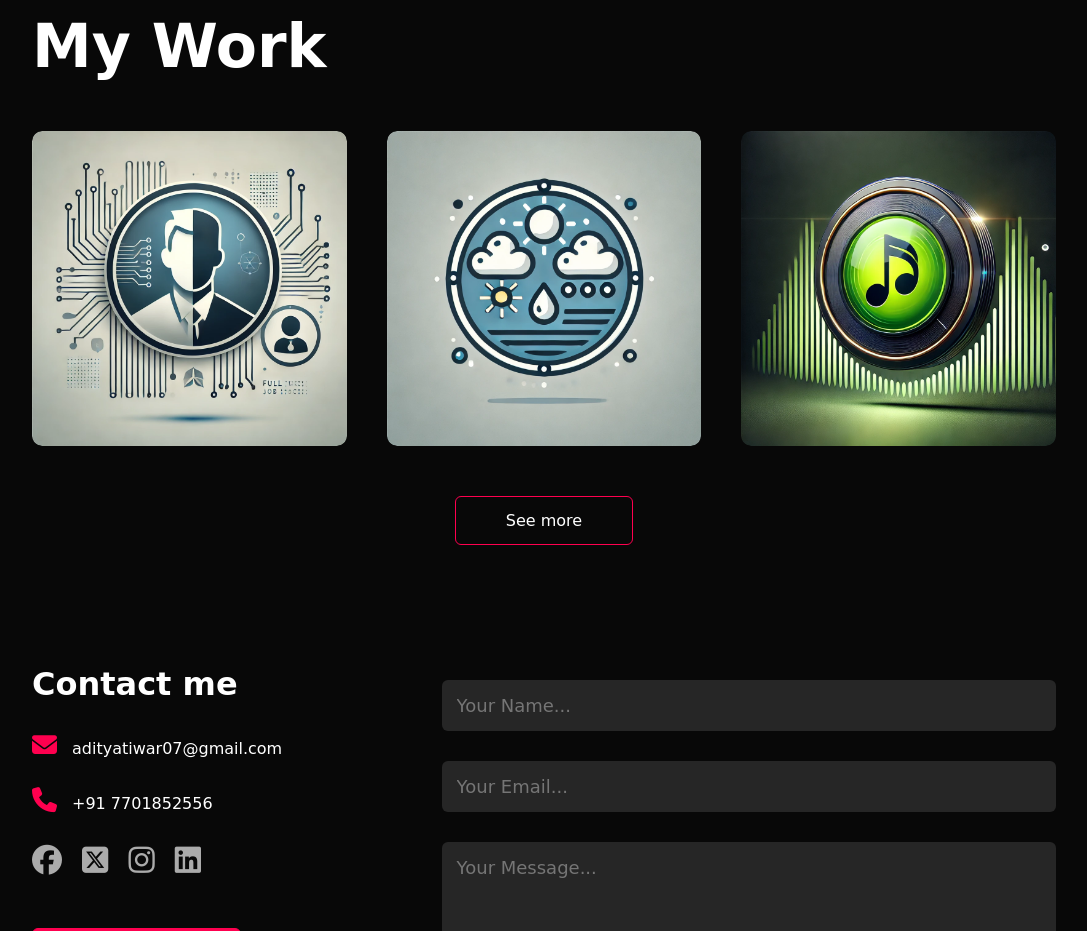
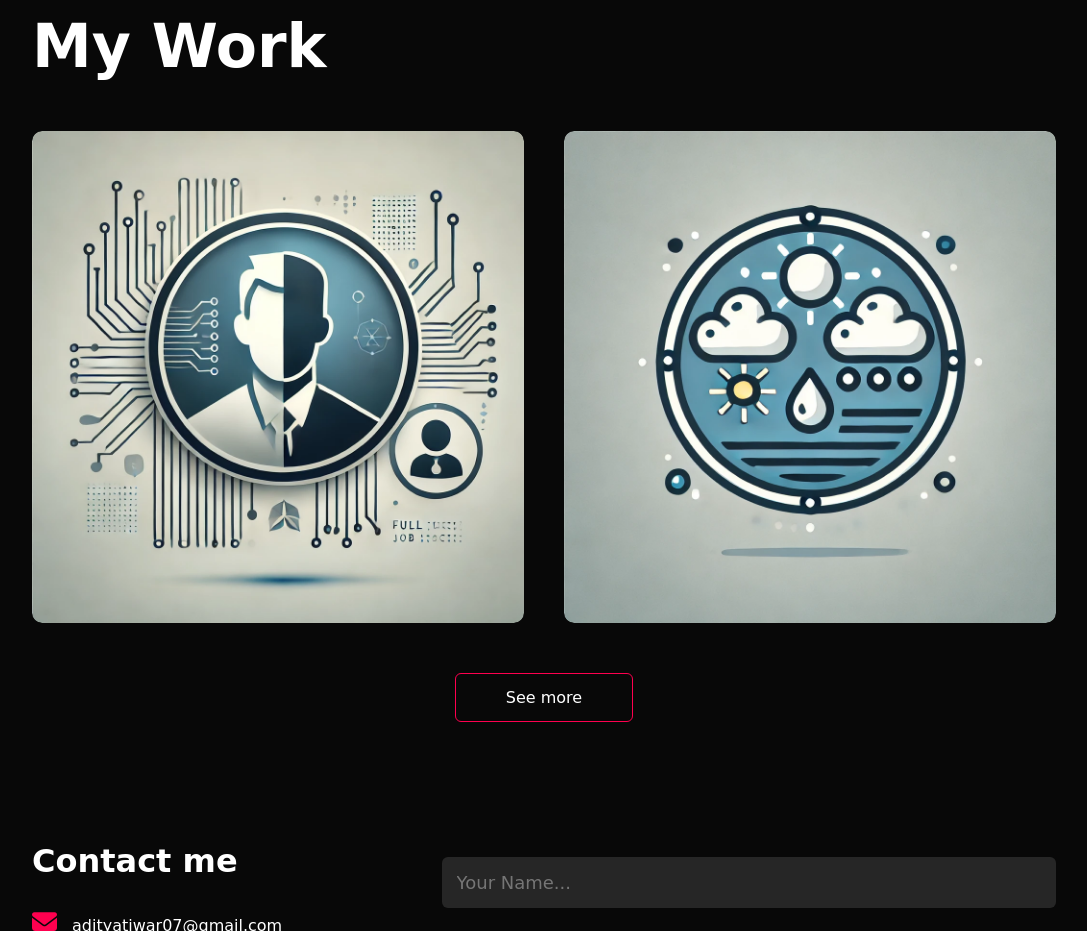
Before and after one commit to aditiwari07/Resume-website, a plain HTML site: page index.html in a window 1280 px wide. Shown: the part 2100-3031 px from the top of the page, without its empty margins (96-1183 px from the left). Drawn offline with Linux system fonts and the light colour scheme.

Commit message:
Update index.html

```diff
--- a/index.html
+++ b/index.html
@@ -97,23 +97,15 @@
                     <div class="layer">
                         <h3>Job Portal</h3>
                         <p>Developed a Full Stack Job Portal using the MERN stack (MongoDB, Express.js, React.js, Node.js). The platform features secure user authentication with JWT, enables job listings for employers, and allows job seekers to upload resumes and create profiles. Includes advanced search and filtering options, application tracking for users, and a centralized admin dashboard for managing platform activity and analytics.</p>
-                        <a href="https://job-portal-project-9k47.onrender.com/Login" target="_blank"><i class="fa-solid fa-arrow-up-right-from-square"></i></a>
+                        <a href="https://job-portal-project-w5hc.onrender.com/" target="_blank"><i class="fa-solid fa-arrow-up-right-from-square"></i></a>
                     </div>
                 </div>
                 <div class="work">
                     <img src="images/weather.webp" alt="">
                     <div class="layer">
-                        <h3>Weather App</h3>
-                        <p>Created a Weather Report App using HTML, CSS, JavaScript, and the OpenWeather API. The application provides real-time weather updates for any location, featuring a clean and responsive user interface. Includes features like current temperature, weather conditions, and forecasts, ensuring an intuitive and seamless user experience.</p>
+                        <h3>Chat App</h3>
+                        <p>Developed a real-time Chat Application using the MERN stack (MongoDB, Express.js, React.js, Node.js) with Socket.IO integration for instant messaging. Features include secure user authentication with JWT, individual and group chats, message notifications, and media sharing. Includes a responsive UI, message history storage, and an admin panel to manage users and monitor conversations.</p>
                         <a href="https://aditiwari07.github.io/Weather-App/" target="_blank"><i class="fa-solid fa-arrow-up-right-from-square"></i></a>
-                    </div>
-                </div>
-                <div class="work">
-                    <img src="images/spotify.webp" alt="">
-                    <div class="layer">
-                        <h3>Spotify UI</h3>
-                        <p>Developed a Spotify UI Clone showcasing a sleek and modern interface using React, CSS, and Tailwind CSS. The application replicates Spotify's design with features like a responsive layout, music playlist display, and seamless navigation, offering an engaging user interface experience.</p>
-                        <a href="https://aditiwari07.github.io/Spotify_project/" target="_blank"><i class="fa-solid fa-arrow-up-right-from-square"></i></a>
                     </div>
                 </div>
             </div>
@@ -134,7 +126,7 @@
                         <a href="#"><i class="fa-brands fa-instagram"></i></a>
                         <a href="#"><i class="fa-brands fa-linkedin"></i></a>
                     </div>
-                    <a href="https://github.com/aditiwari07/Resume-website/raw/main/images/Generic_Resume_Template.pdf" download class="btn btn2">Download CV</a>
+                    <a href="https://github.com/aditiwari07/Resume-website/raw/main/images/Aditya_Resume_2025%20(3).pdf" download class="btn btn2">Download CV</a>
                 </div>
                 <div class="contact-right">
                     <form action="">
```
